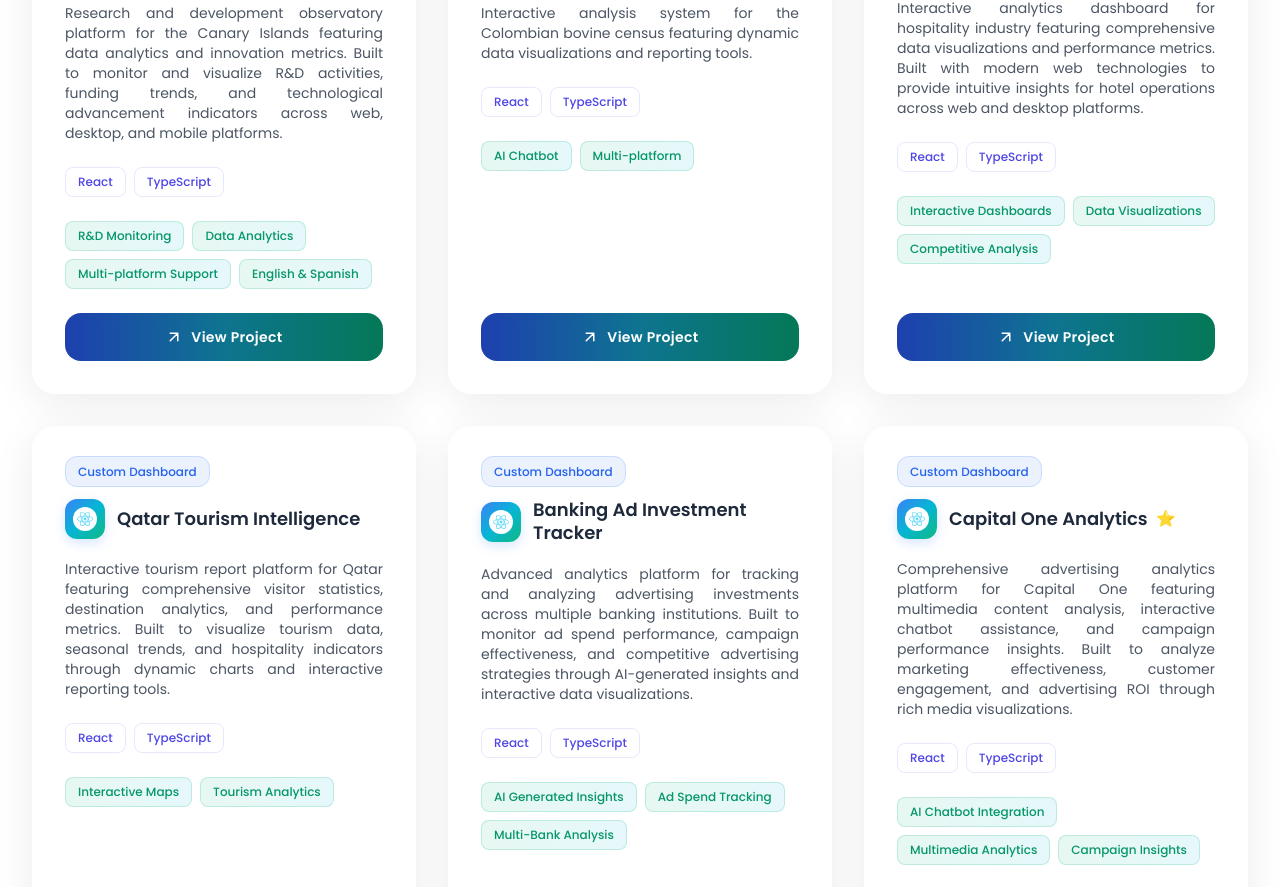
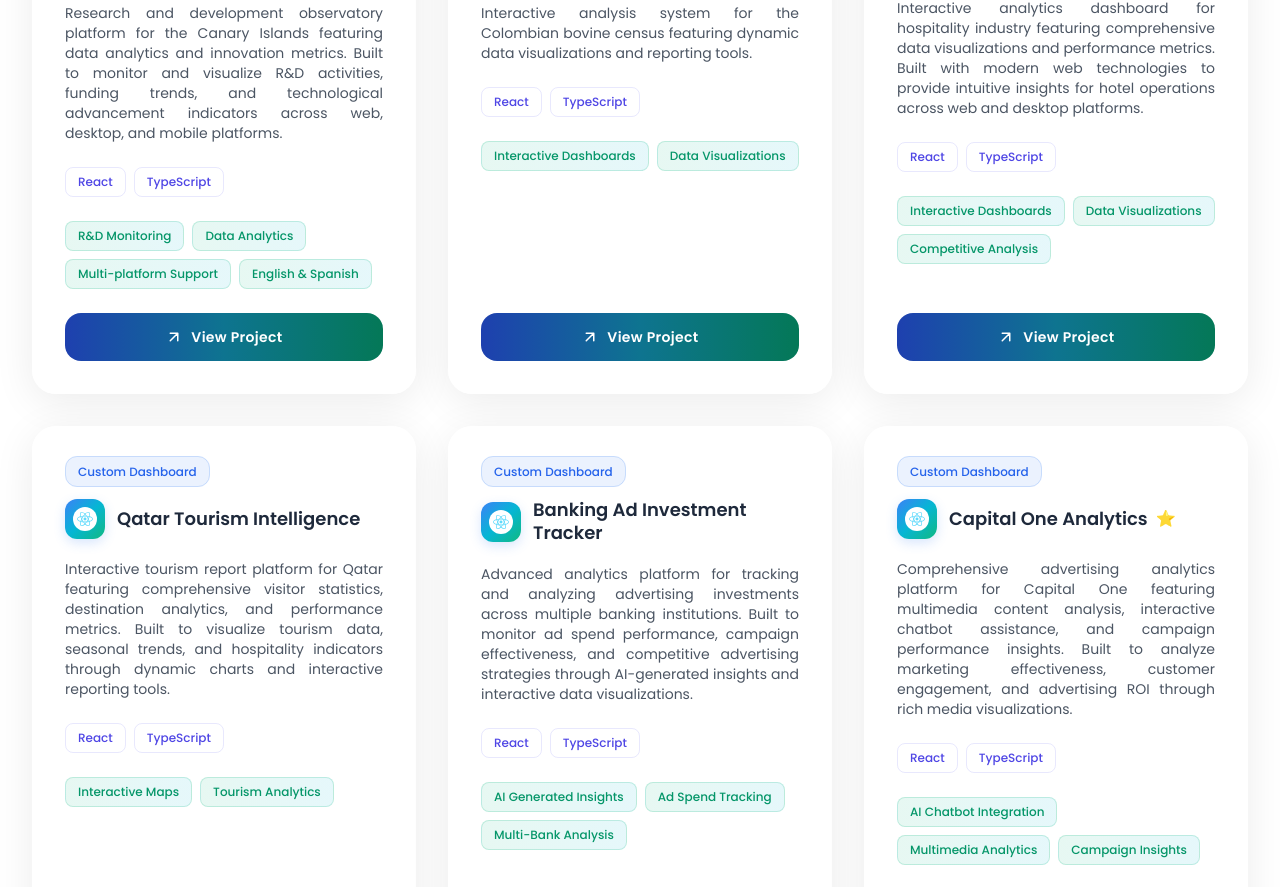
Before and after one commit to daniela2708/data_analytics_portfolio, a React (Create React App) app: page / in a window 1280 px wide. Shown: the part 2029-2916 px from the top of the page. Built offline with nearby package versions, Linux system fonts and the light colour scheme; the HTML template or start-up script is replaced by a standard one.

Commit message:
feat: update bovine project tags

```diff
--- a/src/components/Projects.tsx
+++ b/src/components/Projects.tsx
@@ -78,6 +78,11 @@
           'AI Generated Insights',
           'Ad Spend Tracking',
           'Multi-Bank Analysis'
+        ];
+      case 'bovine-census':
+        return [
+          'Interactive Dashboards',
+          'Data Visualizations'
         ];
       case 'capital-one':
         return [
```
